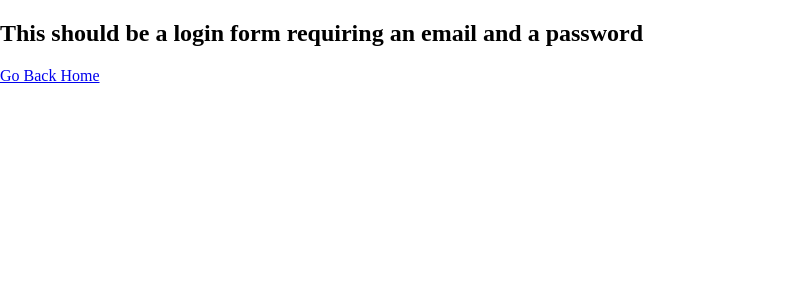
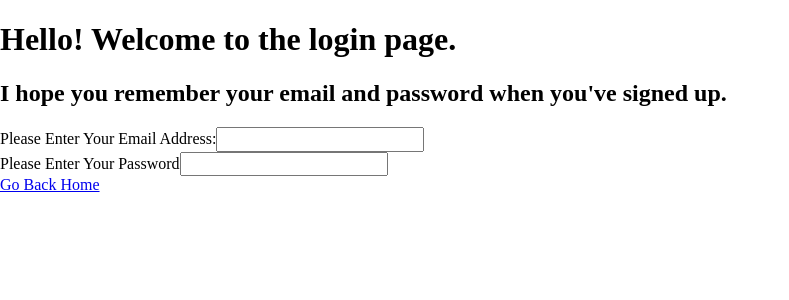
Before and after one commit to Haz-git/easy_login, a React (Create React App) app in the folder frontend/: page /login in a window 1280 px wide. Shown: the top 300 px of the page, without its empty margins (0-789 px from the left). Built offline with nearby package versions, Linux system fonts and the light colour scheme.

Commit message:
Setting up Redux Forms for Login

```diff
--- a/frontend/src/components/Login.js
+++ b/frontend/src/components/Login.js
@@ -1,14 +1,30 @@
 import React from 'react';
 import { Link } from 'react-router-dom';
+import { Field, reduxForm } from 'redux-form';
 
 
 const Login = () => {
     return (
         <div>
-            <h2> This should be a login form requiring an email and a password </h2>
+            <div>
+                <h1>Hello! Welcome to the login page.</h1>
+                <h2>I hope you remember your email and password when you've signed up.</h2>
+            </div>
+            <div>
+                <div>
+                    <label>Please Enter Your Email Address:</label>
+                    <Field name='loginEmail' component='input' />
+                </div>
+                <div>
+                    <label>Please Enter Your Password</label>
+                    <Field name='loginPassword' component='input' />
+                </div>
+            </div>
             <Link to='/'>Go Back Home</Link>
         </div>
     )
 }
 
-export default Login;
+export default reduxForm({
+    form: 'loginForm'
+})(Login);
```
